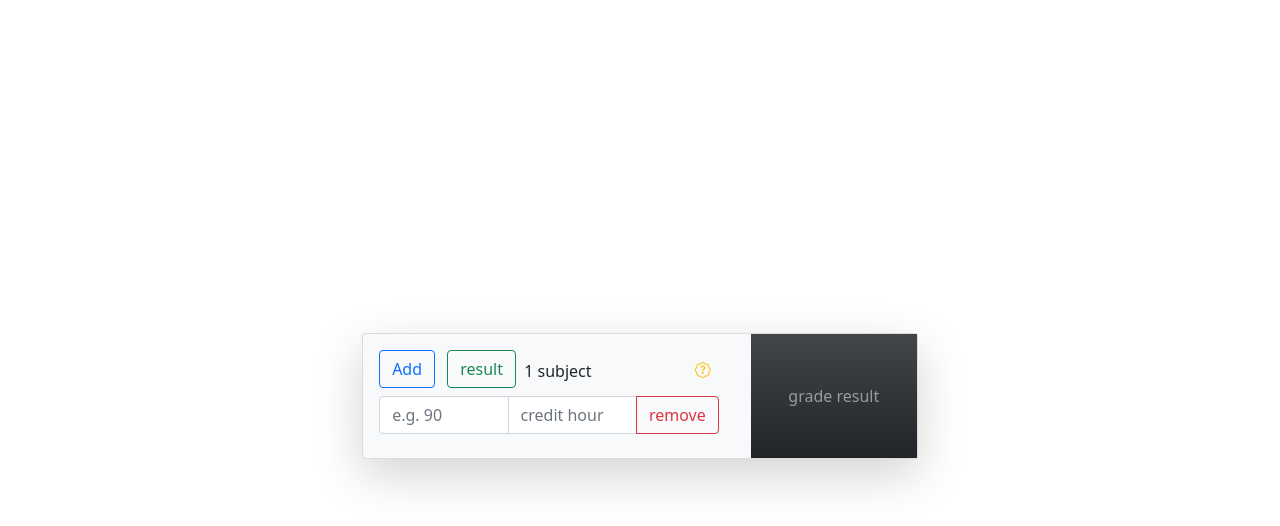
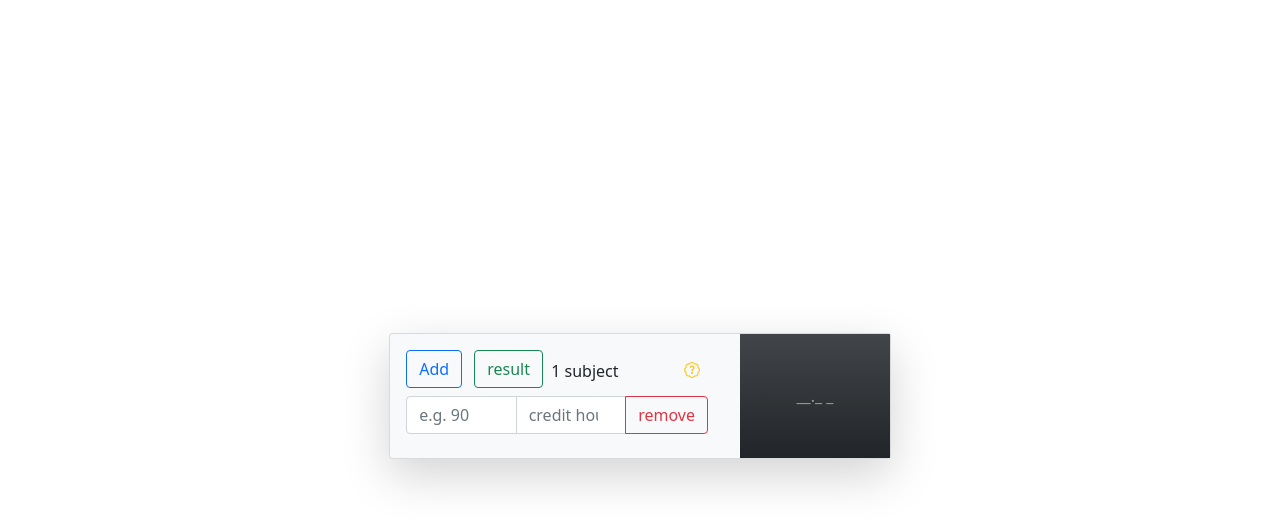
Before and after one commit to Betsegaw-hp/grade_sys, a plain HTML site: page index.html in a window 1280 px wide. Shown: the part 60-586 px from the top of the page. Drawn offline with nearby package versions, Linux system fonts and the light colour scheme.

Commit message:
ux change

```diff
--- a/index.html
+++ b/index.html
@@ -99,7 +99,7 @@
                 <div class="result-conatiner  bg-dark bg-gradient">
 
                     <div class="result-wrapper p-4">
-                        <span class="text-white-50"> grade result</span>
+                        <span class="text-white-50"> __._ _</span>
                     </div>
                 </div>
             </div>
```
